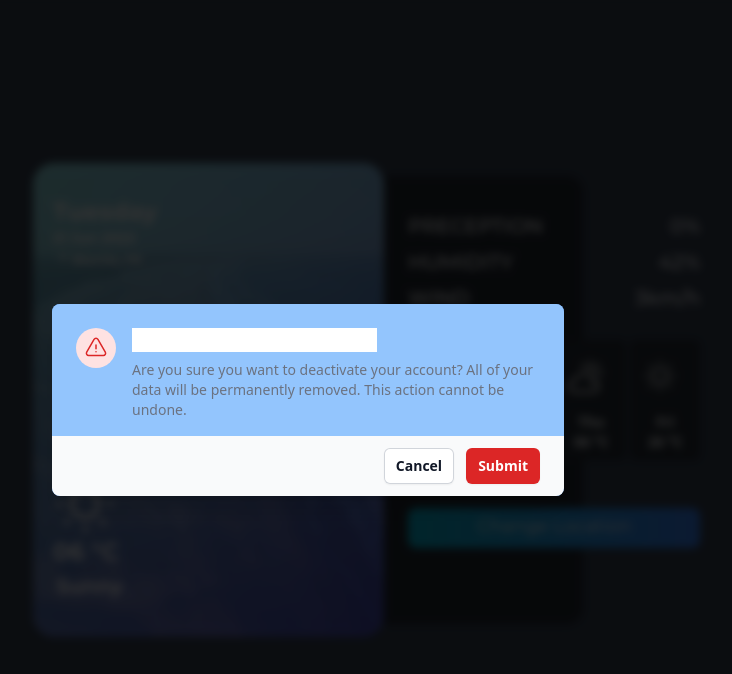
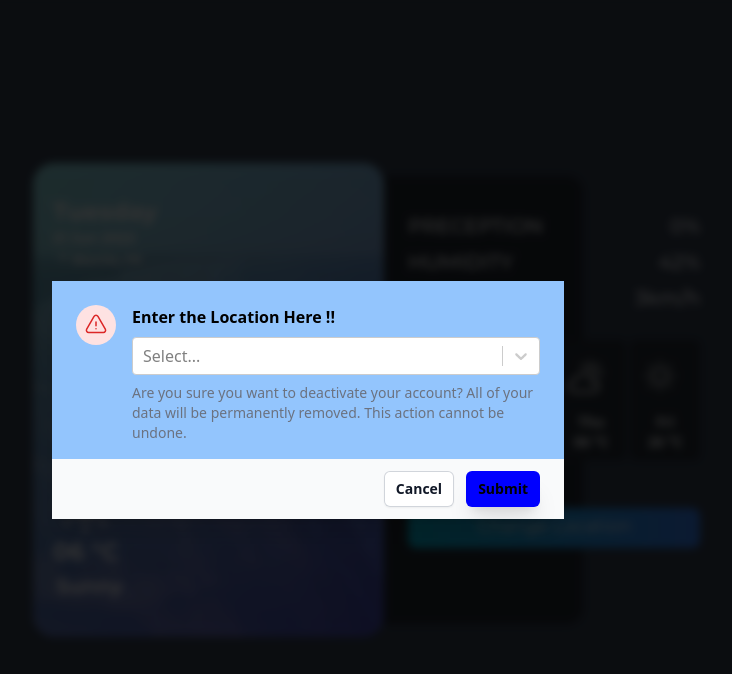
Before and after one commit to parthSata/Whether_App, a React (Create React App) app: page / in a window 1280 px wide. Both pictures are taken after a click on the input "Change Location". Shown: the top 674 px of the page, without its empty margins (332-1064 px from the left). Built offline with nearby package versions, Linux system fonts and the light colour scheme.

Commit message:
ui completed

```diff
--- a/package.json
+++ b/package.json
@@ -11,9 +11,11 @@
     "@types/node": "^16.18.34",
     "@types/react": "^18.2.8",
     "@types/react-dom": "^18.2.4",
+    "lodash": "^4.17.21",
     "react": "^18.2.0",
     "react-dom": "^18.2.0",
     "react-scripts": "5.0.1",
+    "react-select": "^5.7.3",
     "typescript": "^4.9.5",
     "web-vitals": "^2.1.4"
   },
@@ -44,6 +46,7 @@
   "description": "This project was bootstrapped with [Create React App](https://github.com/facebook/create-react-app).",
   "main": "index.js",
   "devDependencies": {
+    "@types/lodash": "^4.14.195",
     "autoprefixer": "^10.4.14",
     "postcss": "^8.4.24",
     "tailwindcss": "^3.3.2"
--- a/src/App.tsx
+++ b/src/App.tsx
@@ -1,4 +1,4 @@
-import React, { useState } from 'react';
+import React, { ChangeEvent, useEffect, useState } from 'react';
 import './App.css';
 import rectangleImg from './assets/img/Rectangle 2.jpg'
 import MemoCloudIcon from './assets/icon/CloudIcon';
@@ -6,9 +6,50 @@
 import MemoRainIcon from './assets/icon/RainIcon';
 import Biarritz from './assets/icon/Location.png'
 import Sun from './assets/img/Sun.png'
+import Select from 'react-select'
+import { debounce } from 'lodash';
+
+const apiKey = '388d0661a1ff42b3ad9144354230906';
+
+interface SearchResult {
+  // Define the structure of your search result object
+  id: string;
+  name: string;
+  // Add more properties as needed
+}
 
 function App() {
-  const [modalVisible ,setModalVisible] = useState(false)
+  const [modalVisible, setModalVisible] = useState(false)
+  // const [Whether, setWhether] = useState({})
+
+  const [Wether, setWether] = useState({})
+  const [searchTerm, setSearchTerm] = useState("")
+  const [searchResults, setSearchResults] = useState<SearchResult[]>([]);
+
+  // const SubmitePressed = async () => {
+  //   console.log('search', search);
+  //   let url = `http://api.weatherapi.com/v1/current.json?key=${apiKey}&q=paddhari`;
+  //   let response = await fetch(url);
+  //   let data = await response.json();
+  //   console.log('resilts pagination', data);
+  //   setWether({
+  //     data
+  //   })
+  // }
+
+  const handelOnchange = async() => {
+    let url = `http://api.weatherapi.com/v1/current.json?key=${apiKey}&q=paddhari`;
+    // setwether({ loading: true });
+    let response = await fetch(url);
+    let data = await response.json();
+    console.log('resilts', data);
+
+    setWether({
+      articles: data.articles,
+
+    });
+  }
+
 
   const modalOpen = () => {
    setModalVisible(true)
@@ -18,6 +59,46 @@
     setModalVisible(false)
   }
 
+  const [isClearable, setIsClearable] = useState(true);
+  const [isSearchable, setIsSearchable] = useState(true);
+  const [isDisabled, setIsDisabled] = useState(false);
+  const [isLoading, setIsLoading] = useState(false);
+  const [isRtl, setIsRtl] = useState(false);
+
+  const colourOptions = [
+    { value: 'ocean', label: 'Ocean'},
+    { value: 'blue', label: 'Blue' },
+    { value: 'purple', label: 'Purple' },
+    { value: 'red', label: 'Red'},
+    { value: 'orange', label: 'Orange' },
+    { value: 'yellow', label: 'Yellow' },
+    { value: 'green', label: 'Green' },
+    { value: 'forest', label: 'Forest' },
+    { value: 'slate', label: 'Slate' },
+    { value: 'silver', label: 'Silver' },
+  ];
+
+  const performSearch = async (query: string) => {
+    // Perform your API request here and update the searchResults state
+    // You can use any HTTP library or fetch to make the request
+    // For simplicity, let's assume a mock API call that returns search results
+    const response = await fetch(`http://api.weatherapi.com/v1/current.json?key=${apiKey}&q=${query}`);
+    const data = await response.json();
+    setSearchResults(data);
+    // console.log('data',data);
+  };
+
+  // Wrap the performSearch function with debounce to create a debounced version
+  const debouncedSearch = debounce(performSearch, 300);
+
+
+  const handleInputChange = (value: any) => {
+    // console.log('val',value);
+    setSearchTerm(value);
+
+    // Call the debounced search function after the user stops typing for 300ms
+    debouncedSearch(value);
+  };
 
   return (
     <div className="flex justify-center items-center bg-gray-700 w-[100vw] h-[100vh]">
@@ -95,18 +176,30 @@
             {modalVisible &&
               <div className="relative z-10" aria-labelledby="modal-title" role="dialog" aria-modal="true">
                 <div className="fixed inset-0 z-10 overflow-y-auto bg-black bg-opacity-80 backdrop-blur-sm">
-                  <div className="flex min-h-full items-end justify-center p-4 text-center sm:items-center sm:p-0">
+                  <div className="flex min-h-full items-end justify-center p-4 text-center sm:items-center sm:p-0 bg">
 
-                    <div className="relative transform overflow-hidden rounded-lg bg-blue-400 text-left shadow-xl transition-all sm:my-8 sm:w-full sm:max-w-lg">
+                    <div className="relative transform rounded-lg bg-blue-400 text-left shadow-xl transition-all sm:my-8 sm:w-full sm:max-w-lg">
                       <div className="bg-blue-300 px-4 pb-4 pt-5 sm:p-6 sm:pb-4">
                         <div className="sm:flex sm:items-start">
                           <div className="mx-auto flex h-12 w-12 flex-shrink-0 items-center justify-center rounded-full bg-red-100 sm:mx-0 sm:h-10 sm:w-10">
-                            <svg className="h-6 w-6 text-red-600" fill="none" viewBox="0 0 24 24" stroke-width="1.5" stroke="currentColor" aria-hidden="true">
-                              <path stroke-linecap="round" stroke-linejoin="round" d="M12 9v3.75m-9.303 3.376c-.866 1.5.217 3.374 1.948 3.374h14.71c1.73 0 2.813-1.874 1.948-3.374L13.949 3.378c-.866-1.5-3.032-1.5-3.898 0L2.697 16.126zM12 15.75h.007v.008H12v-.008z" />
+                            <svg className="h-6 w-6 text-red-600" fill="none" viewBox="0 0 24 24" strokeWidth="1.5" stroke="currentColor" aria-hidden="true">
+                              <path strokeLinecap="round" strokeLinejoin="round" d="M12 9v3.75m-9.303 3.376c-.866 1.5.217 3.374 1.948 3.374h14.71c1.73 0 2.813-1.874 1.948-3.374L13.949 3.378c-.866-1.5-3.032-1.5-3.898 0L2.697 16.126zM12 15.75h.007v.008H12v-.008z" />
                             </svg>
                           </div>
                           <div className="mt-3 text-center sm:ml-4 sm:mt-0 sm:text-left">
-                            <h3 className="text-base font-semibold leading-6 text-gray-900" id="modal-title"><input type="text" name="" id="" /></h3>
+                            <h3 className='mb-2 font-semibold'>Enter the Location Here !!</h3>
+                            {/* <h3 className="text-base font-semibold leading-6 text-gray-900" id="modal-title"><input type="text" name="" id="" /></h3> */}
+                            <Select
+                              className="basic-single"
+                              classNamePrefix="select"
+                              isDisabled={isDisabled}
+                              isLoading={isLoading}
+                              isClearable={isClearable}
+                              isRtl={isRtl}
+                              isSearchable={isSearchable}
+                              name="value"
+                              onInputChange={(val: any) => handleInputChange(val)}
+                            />
                             <div className="mt-2">
                               <p className="text-sm text-gray-500">Are you sure you want to deactivate your account? All of your data will be permanently removed. This action cannot be undone.</p>
                             </div>
@@ -114,7 +207,7 @@
                         </div>
                       </div>
                       <div className="bg-gray-50 px-4 py-3 sm:flex sm:flex-row-reverse sm:px-6">
-                        <button type="button" className="inline-flex w-full justify-center rounded-md bg-red-600 px-3 py-2 text-sm font-semibold text-white shadow-sm hover:bg-blue-500 sm:ml-3 sm:w-auto" onClick={modalOpen}>Submit</button>
+                        <button type="button" className="bg-[blue] border-1   ==inline-flex w-full justify-center rounded-md  px-3 py-2 text-sm font-semibold text-black shadow-xl  sm:ml-3 sm:w-auto" onClick={handelOnchange}>Submit</button>
                         <button type="button" className="mt-3 inline-flex w-full justify-center rounded-md bg-white px-3 py-2 text-sm font-semibold text-gray-900 shadow-sm ring-1 ring-inset ring-gray-300 hover:bg-gray-50 sm:mt-0 sm:w-auto" onClick={modalClose}>Cancel</button>
                       </div>
                     </div>
```
Also changed, not shown: src/Whether_Dialogue.tsx (added, +42 -0 lines), 1 other file (tests, documents, lock files or other folders).
